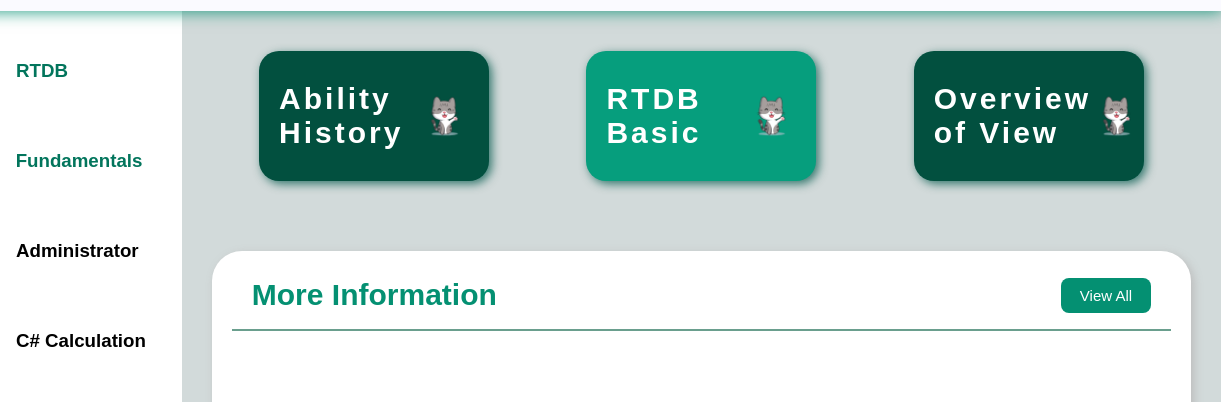
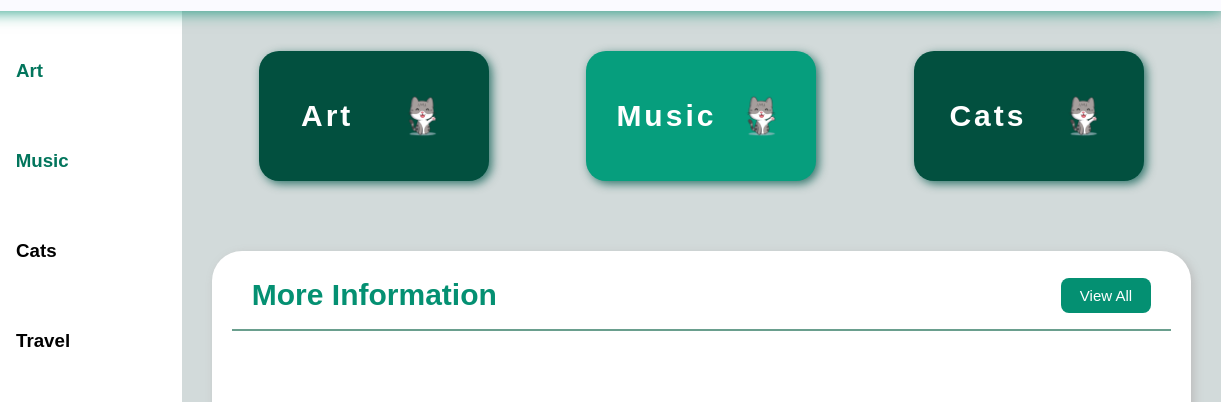
Before and after one commit to Marie-Henrie/Dashboard, a plain HTML site: page index.html in a window 1280 px wide. Shown: the part 59-461 px from the top of the page, 59-1280 px from the left. Drawn offline with Linux system fonts and the light colour scheme.

Commit message:
Update index.html

```diff
--- a/index.html
+++ b/index.html
@@ -43,24 +43,24 @@
                  <!--   <class="nav-option-link">-->
                     <div class="nav-option option2">
                         <img src="pics/cat.png" class="nav-img" alt="dashboard">
-                        <h3><a href="index.html">RTDB</a></h3>
+                        <h3><a href="index.html">Art</a></h3>
 
                     </div>
                     </a>
                     <div class="nav-option option2">
                         <img src="pics/lauchingCat.png" class="nav-img" alt="articles">
 
-                        <h3><a href="fundamentals.html">Fundamentals</a></h3>
+                        <h3><a href="fundamentals.html">Music</a></h3>
 
 
                     </div>
                     <div class="nav-option option3">
                         <img src="pics/cat.png" class="nav-img" alt="report">
-                        <h3>Administrator</h3>
+                        <h3>Cats</h3>
                     </div>
                     <div class="nav-option option4">
                         <img src="pics/cat.png" class="nav-img" alt="institution">
-                        <h3>C# Calculation</h3>
+                        <h3>Travel</h3>
 
                 </div>
             </nav>
@@ -77,7 +77,7 @@
             <div class="box-container">
                 <div class="box box1" onclick="handleLikesClick()">
                     <div class="text">
-                        <h2 class="topic-heading">Ability History</h2>
+                        <h2 class="topic-heading">Art</h2>
                         <!--<h2 class="topic">Article Views</h2>-->
                     </div>
                     <img src="pics/cat.png" alt="Views">
@@ -85,14 +85,14 @@
 
                 <div class="box box2" onclick="handleLikesClick2()">
                     <div class="text">
-                        <h2 class="topic-heading">RTDB Basic</h2>
+                        <h2 class="topic-heading">Music</h2>
                     </div>
                     <img src="pics/cat.png" alt="likes">
                 </div>
 
                 <div class="box box3" onclick="handleLikesClick3()">
                     <div class="text">
-                        <h2 class="topic-heading">Overview of View</h2>
+                        <h2 class="topic-heading">Cats</h2>
                     </div>
                     <img src="pics/cat.png" alt="comments">
                 </div>
```
